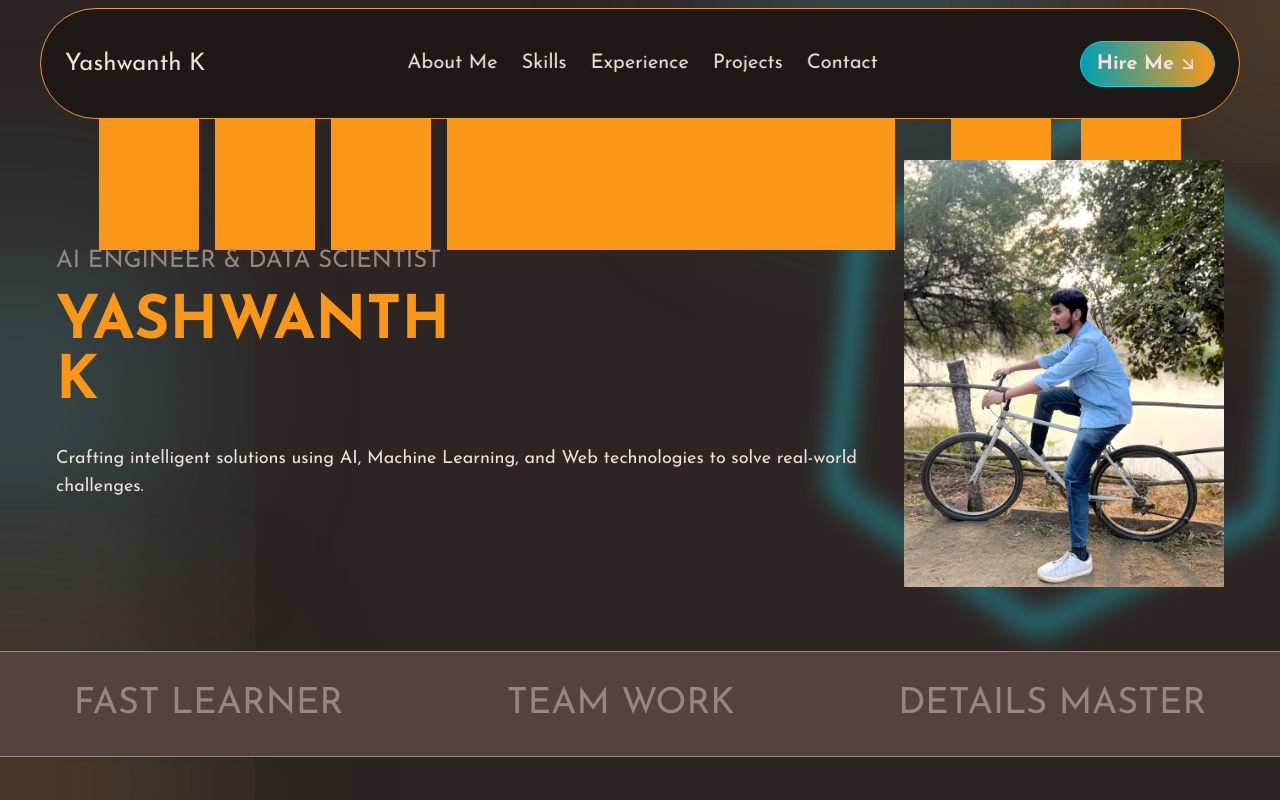
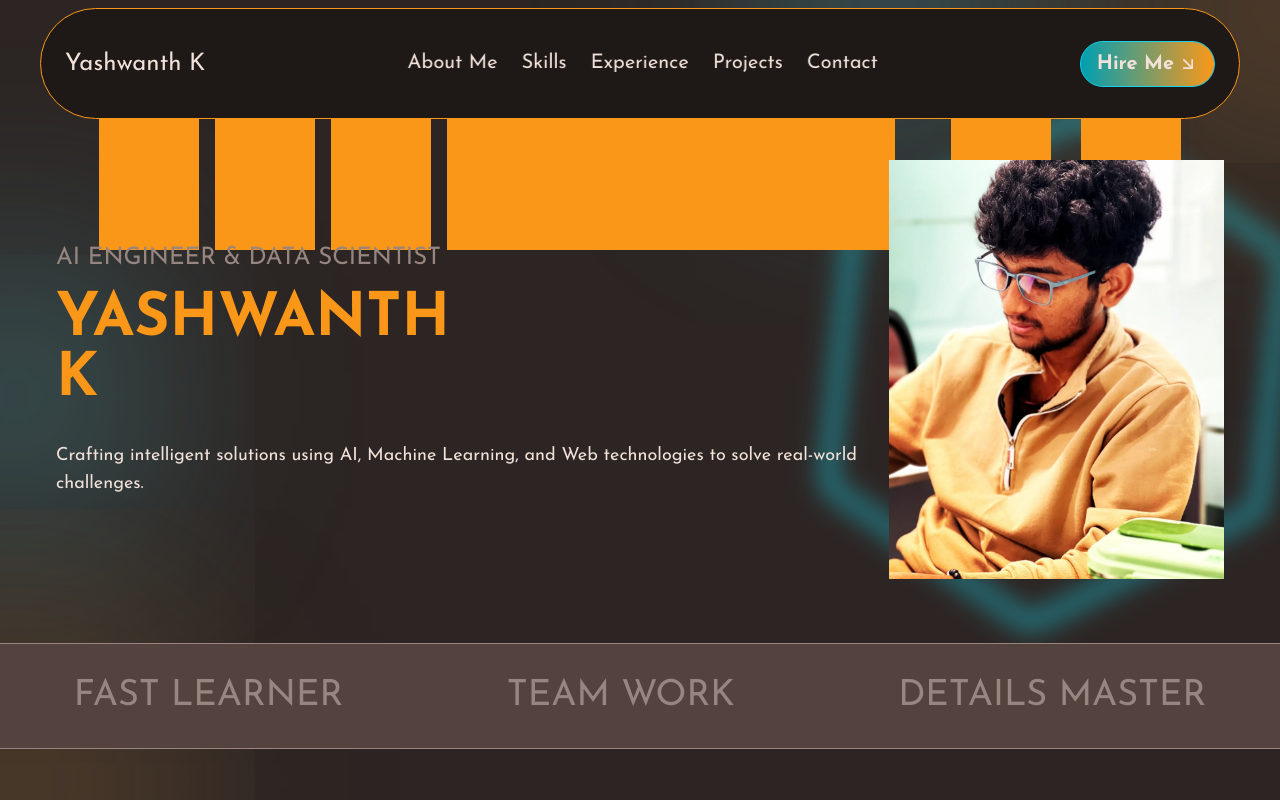
Before and after one commit to Yashu257/yashwanth-aq-portfolio, a React (Vite) app: page / in a window 1280 px wide. Shown: the top 800 px of the page. Built offline with nearby package versions, Linux system fonts and the light colour scheme.

Commit message:
Update site

```diff
--- a/src/components/heroSection/HeroImage.jsx
+++ b/src/components/heroSection/HeroImage.jsx
@@ -4,7 +4,7 @@ const HeroImage = () => {
   return (
     <div className="relative self-end h-full w-full items-center justify-center">
       <div className="h-full w-full">
-      <img src="pic.jpg"
+      <img src="profile.jpg"
 
           alt="Yashwanth K"
           className="w-auto h-auto md:max-w-[570px] sm:max-w-[380px] absolute bottom-[0px] z-10 left-[50%] -translate-x-[50%]"
--- a/src/components/heroSection/HeroPic.jsx
+++ b/src/components/heroSection/HeroPic.jsx
@@ -11,7 +11,7 @@ const HeroPic = () => {
       viewport={{ once: false, amount: 0 }}
       className=" h-full flex items-center justify-center "
     >
-      <img src="pic.jpg"
+      <img src="profile.jpg"
       alt="Yashwanth K" className="max-h-[450px] w-auto"/>
       <div className=" absolute -z-10 flex justify-center items-center animate-pulse ">
         <PiHexagonThin className=" md:h-[90%] sm:h-[120%] min-h-[600px] w-auto text-cyan blur-md animate-[spin_20s_linear_infinite] " />
```
